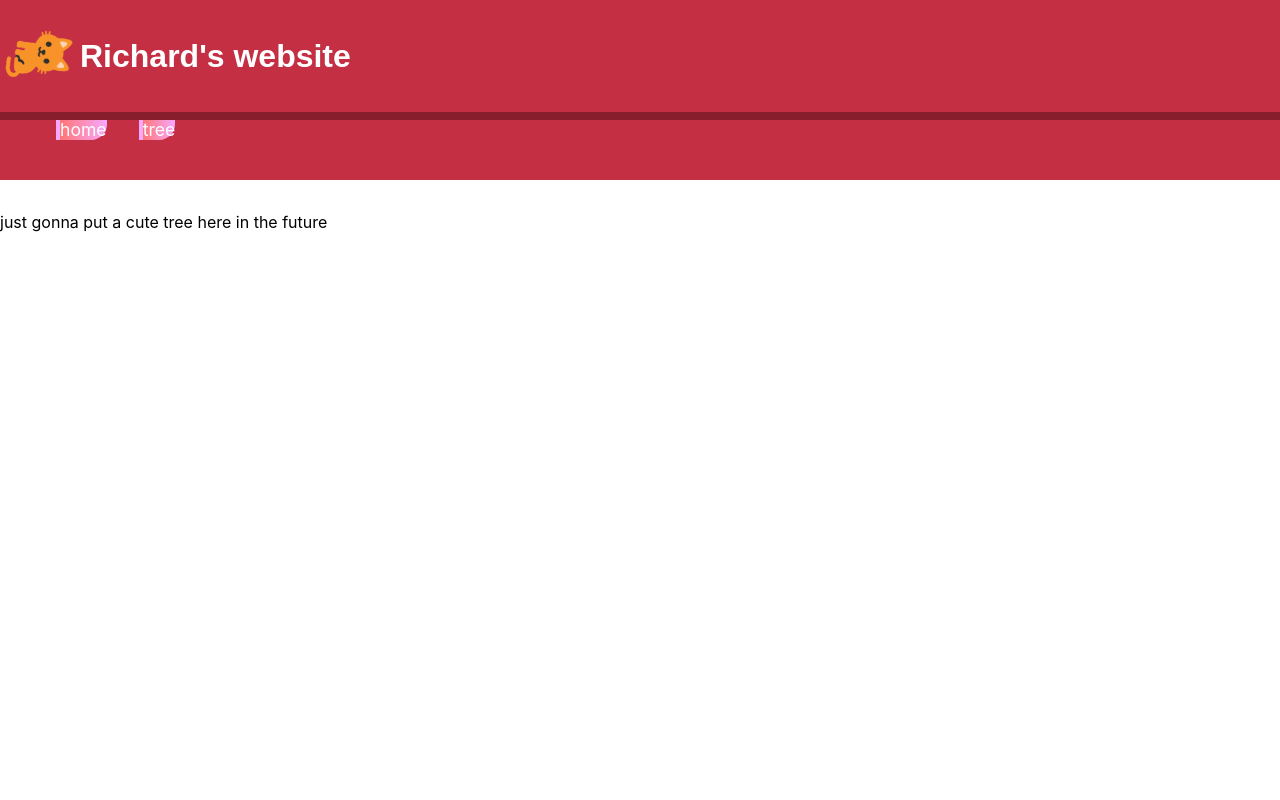
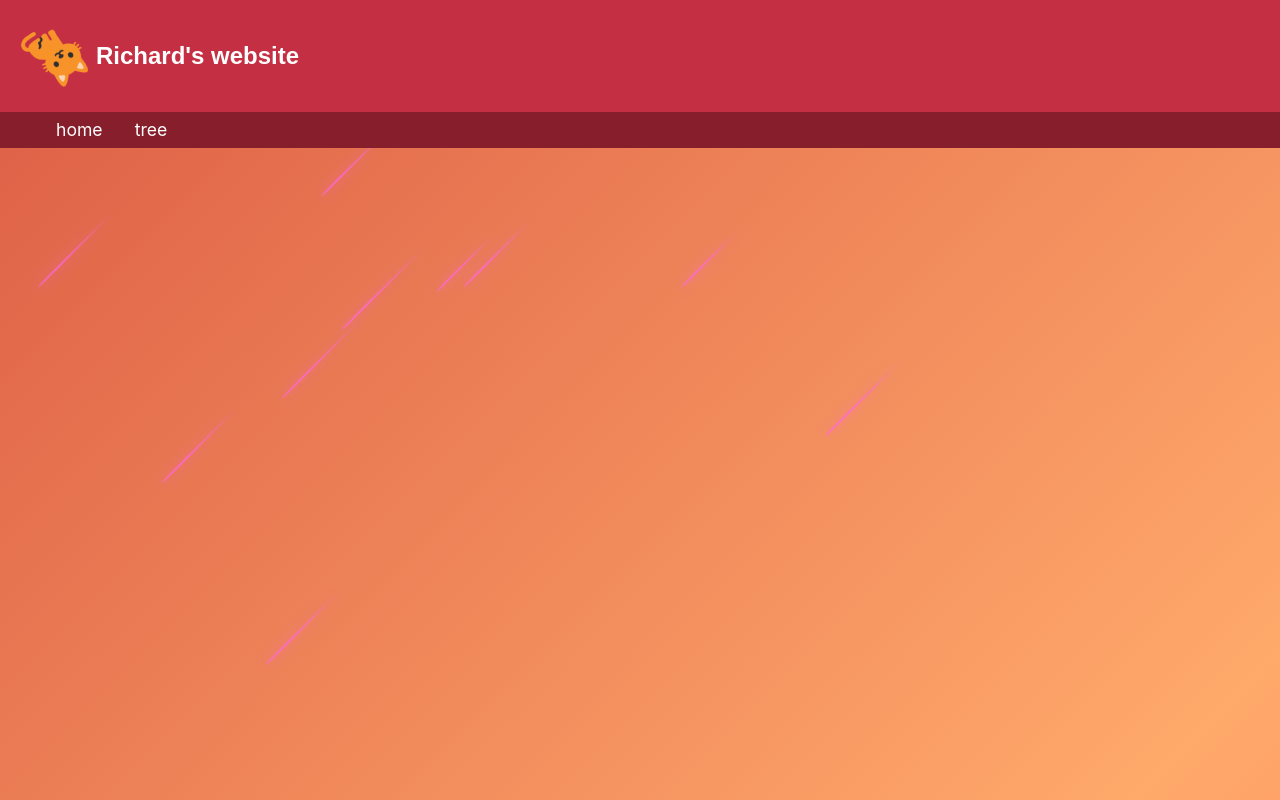
Before and after one commit to richardwzp/personal-website, a React (Create React App) app: page /tree in a window 1280 px wide. Shown: the top 800 px of the page. Built offline with nearby package versions, Linux system fonts and the light colour scheme; the HTML template or start-up script is replaced by a standard one.

Commit message:
added a background, color is debatable and the stars are pretty, but quite taxing and mess with the layout

```diff
--- a/src/App.css
+++ b/src/App.css
@@ -1,5 +1,10 @@
 .App {
   text-align: center;
+  position: absolute;
+  width: 100%;
+  height: 100%;
+  top:0; left:0; right:0;
+  z-index: 8;
 }
 
 .App-logo {
--- a/src/components/nav_elements/navbar.css
+++ b/src/components/nav_elements/navbar.css
@@ -5,15 +5,16 @@
 flex-direction: column;
 justify-content: center;
 align-items: baseline;
-padding: 1em;
-margin-bottom: 2em;
 padding-left: 0px;
 padding-right: 0px;
-background-color: #c42f43;
 color: #fff
 }
-
-.nav-title h1 {
+.nav-title {
+    padding: 1em;
+    width: 100%;
+background-color: #c42f43;
+}
+.nav-title h2 {
     font-family: Chalkduster, fantasy
 }
 
@@ -33,14 +34,17 @@
     margin-right: 0px;
 }
 .navbar-jump ul {
-    border-top: 0.5em solid #fff;
+    margin: 0em;
+    border-top: 0.5em solid #871e2c;
 /*    background-image: linear-gradient(to bottom, #fff, #c42f43 60%);*/
-    border-color: #871e2c;
+    background-color: #871e2c;
     width: 100%;
     display: flex;
     flex-direction: row;
-    list-style-type: none
+    align-items: center;
+    list-style-type: none;
 }
+
 
 @media (prefers-reduced-motion: no-preference) {
 .title-img {
--- a/src/components/nav_elements/navbar.js
+++ b/src/components/nav_elements/navbar.js
@@ -8,7 +8,7 @@
 	<div className="Title">
 		<div className="nav-title">
 			<img className="title-img" src="kitty.gif" alt="not meaningful"/>
-			<h1> Richard{"'"}s website </ h1>
+			<h2> Richard{"'"}s website </ h2>
 		</ div>
 		<div className="navbar-jump">
 		 <ul>
--- a/src/components/nav_elements/tab.css
+++ b/src/components/nav_elements/tab.css
@@ -2,22 +2,20 @@
 
 .nav-element {
     float: left;
+    align-items: center;
     margin: 0.5em 1em;
     margin-top: 0px;
-    background: linear-gradient(to right, #ff7575, #f8a8ff);
-    border-left: 4px solid;
 /*    border-image: linear-gradient(to bottom right, #fff, #ff1717) 1;*/
-    border-color: rgba(248, 168, 255, 30);
-    border-bottom-right-radius: 1em 1em;
-    background-clip: content-box, border-box;
     transition: all 0.35s ease-in-out;
 
 }
 
 .priv-nav-link {
     text-decoration: none;
+    align-items: center;
     color: white ;
     font-size: 110%;
+    border-bottom: 4px solid transparent;
     line-height: 17px;
     height: 35px;
     width: 80px;
@@ -26,13 +24,21 @@
 }
 .nav-element:hover {
     transform: scale(1.2) perspective(1px);
+    transform-origin: left ;
     transition:transform 0.35s
 }
-.priv-nav-link:hover {
-    transform: scale(1.2) perspective(1px);
-    transition:transform 0.35s;
-    color: black
-}
+
 .priv-nav-link:focus {
     color: white;
+    border-color: #fff;
+    transform: scale(1.2);
 }
+.priv-nav-link:hover {
+    border-color: #ff63e2;
+/*    background: linear-gradient(to right, #ff7575, #f8a8ff);
+    border-color: rgba(248, 168, 255, 30);
+    border-bottom-right-radius: 1em 1em;
+    background-clip: content-box, border-box;*/
+    color: #fff;
+    transition:transform 0.35s;
+}
--- /dev/null
+++ b/src/pages/blueprint.css
@@ -0,0 +1,19 @@
+.default-background {
+    width: 100%;
+    height: 100em;
+    background: linear-gradient(-45deg, #ff0f33, #ffa96b, #ba111f, #ffe77a);
+    background-size: 400% 400%;
+    animation: gradient 15s ease infinite;
+
+}
+@keyframes gradient {
+    0% {
+        background-position: 0% 50%;
+    }
+    50% {
+        background-position: 100% 50%;
+    }
+    100% {
+        background-position: 0% 50%;
+    }
+}
--- /dev/null
+++ b/src/pages/blueprint.js
@@ -0,0 +1,27 @@
+import React from 'react';
+import './blueprint.css';
+import './star-animation.css';
+// https://www.sliderrevolution.com/resources/css-animated-background/
+// https://codepen.io/alphardex/pen/RwrVoeL
+/**
+ * create a blueprint background for all pages, with animation
+ * */
+class BluePrint extends React.Component {
+
+render() {
+
+
+    return (
+	<div class="default-background">
+	    {this.props.children}
+	    <div class="stars">
+		{Array.from(Array(50)).map(
+		    _ => (<div class="star"> </div>))}
+	    </div>
+	</ div>
+    );
+}
+}
+
+
+export default BluePrint;
--- a/src/pages/main.js
+++ b/src/pages/main.js
@@ -2,12 +2,16 @@
 import { Routes, Route } from 'react-router-dom';
 import Tree from './tree';
 import Home from './home';
+import BluePrint from './blueprint';
+
 function Main() {
     return (
+    <BluePrint>
     <Routes> {/* The Switch decides which component to show based on the current URL.*/}
       <Route exact path='/' element={<Home/>}></Route>
       <Route exact path='/tree' element={<Tree/>}></Route>
     </Routes>
+    </BluePrint>
   );
 }
 
--- /dev/null
+++ b/src/pages/star-animation.css
@@ -0,0 +1,386 @@
+.default-background {
+  display: flex;
+  justify-content: center;
+  align-items: center;
+  min-height: 100vh;
+  position: relative;
+/*  background: radial-gradient(ellipse at bottom, #0d1d31 0%, #0c0d13 100%);*/
+  overflow: hidden;
+  z-index: 9;
+}
+
+.stars {
+  position: relative;
+  top: 0;
+  left: 0;
+  width: 100%;
+  height: 120%;
+  transform: rotate(-45deg);
+}
+
+.star {
+  --star-color: #ff66e3;
+  --star-tail-length: 6em;
+  --star-tail-height: 2px;
+  --star-width: calc(var(--star-tail-length) / 6);
+  --fall-duration: 9s;
+  --tail-fade-duration: var(--fall-duration);
+  position: absolute;
+  top: var(--top-offset);
+  left: 0;
+  width: var(--star-tail-length);
+  height: var(--star-tail-height);
+  color: var(--star-color);
+  background: linear-gradient(45deg, currentColor, transparent);
+  border-radius: 50%;
+  filter: drop-shadow(0 0 6px currentColor);
+  transform: translate3d(104em, 0, 0);
+  animation: fall var(--fall-duration) var(--fall-delay) linear infinite, tail-fade var(--tail-fade-duration) var(--fall-delay) ease-out infinite;
+}
+@media screen and (max-width: 750px) {
+  .star {
+    animation: fall var(--fall-duration) var(--fall-delay) linear infinite;
+  }
+}
+.star:nth-child(1) {
+  --star-tail-length: 5.87em;
+  --top-offset: 6.01vh;
+  --fall-duration: 11.126s;
+  --fall-delay: 4.105s;
+}
+.star:nth-child(2) {
+  --star-tail-length: 5.97em;
+  --top-offset: 45.9vh;
+  --fall-duration: 6.866s;
+  --fall-delay: 6.038s;
+}
+.star:nth-child(3) {
+  --star-tail-length: 7.39em;
+  --top-offset: 18.56vh;
+  --fall-duration: 6.738s;
+  --fall-delay: 0.082s;
+}
+.star:nth-child(4) {
+  --star-tail-length: 5.84em;
+  --top-offset: 45.88vh;
+  --fall-duration: 8.803s;
+  --fall-delay: 8.941s;
+}
+.star:nth-child(5) {
+  --star-tail-length: 5.49em;
+  --top-offset: 71.61vh;
+  --fall-duration: 10.324s;
+  --fall-delay: 0.835s;
+}
+.star:nth-child(6) {
+  --star-tail-length: 5.05em;
+  --top-offset: 93.76vh;
+  --fall-duration: 6.23s;
+  --fall-delay: 8.96s;
+}
+.star:nth-child(7) {
+  --star-tail-length: 6.66em;
+  --top-offset: 28.25vh;
+  --fall-duration: 7.088s;
+  --fall-delay: 0.923s;
+}
+.star:nth-child(8) {
+  --star-tail-length: 7em;
+  --top-offset: 93.62vh;
+  --fall-duration: 10.594s;
+  --fall-delay: 0.248s;
+}
+.star:nth-child(9) {
+  --star-tail-length: 6.7em;
+  --top-offset: 11.47vh;
+  --fall-duration: 8.752s;
+  --fall-delay: 9.207s;
+}
+.star:nth-child(10) {
+  --star-tail-length: 5.12em;
+  --top-offset: 97.69vh;
+  --fall-duration: 8.004s;
+  --fall-delay: 4.054s;
+}
+.star:nth-child(11) {
+  --star-tail-length: 6.02em;
+  --top-offset: 8.71vh;
+  --fall-duration: 11.406s;
+  --fall-delay: 8.781s;
+}
+.star:nth-child(12) {
+  --star-tail-length: 6.6em;
+  --top-offset: 0.43vh;
+  --fall-duration: 9.26s;
+  --fall-delay: 8.004s;
+}
+.star:nth-child(13) {
+  --star-tail-length: 5.44em;
+  --top-offset: 11.41vh;
+  --fall-duration: 9.684s;
+  --fall-delay: 1.952s;
+}
+.star:nth-child(14) {
+  --star-tail-length: 6.08em;
+  --top-offset: 82.4vh;
+  --fall-duration: 6.061s;
+  --fall-delay: 7.989s;
+}
+.star:nth-child(15) {
+  --star-tail-length: 6.79em;
+  --top-offset: 36.56vh;
+  --fall-duration: 7.967s;
+  --fall-delay: 4.379s;
+}
+.star:nth-child(16) {
+  --star-tail-length: 5.72em;
+  --top-offset: 25.25vh;
+  --fall-duration: 9.332s;
+  --fall-delay: 5.097s;
+}
+.star:nth-child(17) {
+  --star-tail-length: 5.51em;
+  --top-offset: 94.86vh;
+  --fall-duration: 10.047s;
+  --fall-delay: 1.572s;
+}
+.star:nth-child(18) {
+  --star-tail-length: 6.48em;
+  --top-offset: 2.36vh;
+  --fall-duration: 10.071s;
+  --fall-delay: 7.601s;
+}
+.star:nth-child(19) {
+  --star-tail-length: 6.06em;
+  --top-offset: 29.23vh;
+  --fall-duration: 10.743s;
+  --fall-delay: 1.355s;
+}
+.star:nth-child(20) {
+  --star-tail-length: 6.81em;
+  --top-offset: 90.99vh;
+  --fall-duration: 11.083s;
+  --fall-delay: 5.473s;
+}
+.star:nth-child(21) {
+  --star-tail-length: 6.86em;
+  --top-offset: 11.79vh;
+  --fall-duration: 7.617s;
+  --fall-delay: 9.57s;
+}
+.star:nth-child(22) {
+  --star-tail-length: 5.93em;
+  --top-offset: 24.76vh;
+  --fall-duration: 8.853s;
+  --fall-delay: 2.631s;
+}
+.star:nth-child(23) {
+  --star-tail-length: 6.4em;
+  --top-offset: 92.54vh;
+  --fall-duration: 9.829s;
+  --fall-delay: 9.792s;
+}
+.star:nth-child(24) {
+  --star-tail-length: 6.05em;
+  --top-offset: 16.45vh;
+  --fall-duration: 9.062s;
+  --fall-delay: 7.896s;
+}
+.star:nth-child(25) {
+  --star-tail-length: 6.49em;
+  --top-offset: 7.72vh;
+  --fall-duration: 7.742s;
+  --fall-delay: 2.933s;
+}
+.star:nth-child(26) {
+  --star-tail-length: 6.12em;
+  --top-offset: 32.5vh;
+  --fall-duration: 10.836s;
+  --fall-delay: 9.867s;
+}
+.star:nth-child(27) {
+  --star-tail-length: 7.05em;
+  --top-offset: 9.87vh;
+  --fall-duration: 6.818s;
+  --fall-delay: 8.454s;
+}
+.star:nth-child(28) {
+  --star-tail-length: 6.89em;
+  --top-offset: 79.13vh;
+  --fall-duration: 7.342s;
+  --fall-delay: 8.866s;
+}
+.star:nth-child(29) {
+  --star-tail-length: 5.54em;
+  --top-offset: 46.39vh;
+  --fall-duration: 8.827s;
+  --fall-delay: 9.856s;
+}
+.star:nth-child(30) {
+  --star-tail-length: 6.59em;
+  --top-offset: 99.58vh;
+  --fall-duration: 10.278s;
+  --fall-delay: 9.85s;
+}
+.star:nth-child(31) {
+  --star-tail-length: 7.36em;
+  --top-offset: 69.78vh;
+  --fall-duration: 10.253s;
+  --fall-delay: 9.775s;
+}
+.star:nth-child(32) {
+  --star-tail-length: 7.01em;
+  --top-offset: 96.26vh;
+  --fall-duration: 7.262s;
+  --fall-delay: 4.155s;
+}
+.star:nth-child(33) {
+  --star-tail-length: 5.93em;
+  --top-offset: 30.18vh;
+  --fall-duration: 8.247s;
+  --fall-delay: 6.738s;
+}
+.star:nth-child(34) {
+  --star-tail-length: 5.47em;
+  --top-offset: 66.03vh;
+  --fall-duration: 7.046s;
+  --fall-delay: 2.012s;
+}
+.star:nth-child(35) {
+  --star-tail-length: 6.65em;
+  --top-offset: 8.28vh;
+  --fall-duration: 9.327s;
+  --fall-delay: 3.946s;
+}
+.star:nth-child(36) {
+  --star-tail-length: 6.61em;
+  --top-offset: 61.73vh;
+  --fall-duration: 11.755s;
+  --fall-delay: 2.253s;
+}
+.star:nth-child(37) {
+  --star-tail-length: 7.11em;
+  --top-offset: 39.64vh;
+  --fall-duration: 9.478s;
+  --fall-delay: 4.292s;
+}
+.star:nth-child(38) {
+  --star-tail-length: 6.91em;
+  --top-offset: 28.12vh;
+  --fall-duration: 10.379s;
+  --fall-delay: 0.101s;
+}
+.star:nth-child(39) {
+  --star-tail-length: 6.37em;
+  --top-offset: 12.65vh;
+  --fall-duration: 8.819s;
+  --fall-delay: 1.752s;
+}
+.star:nth-child(40) {
+  --star-tail-length: 7.06em;
+  --top-offset: 87.01vh;
+  --fall-duration: 9.202s;
+  --fall-delay: 8.537s;
+}
+.star:nth-child(41) {
+  --star-tail-length: 5.37em;
+  --top-offset: 80.51vh;
+  --fall-duration: 9.315s;
+  --fall-delay: 9.478s;
+}
+.star:nth-child(42) {
+  --star-tail-length: 7.44em;
+  --top-offset: 38.87vh;
+  --fall-duration: 9.076s;
+  --fall-delay: 4.842s;
+}
+.star:nth-child(43) {
+  --star-tail-length: 6.25em;
+  --top-offset: 68.56vh;
+  --fall-duration: 8.497s;
+  --fall-delay: 2.735s;
+}
+.star:nth-child(44) {
+  --star-tail-length: 5.08em;
+  --top-offset: 73.94vh;
+  --fall-duration: 7.439s;
+  --fall-delay: 2.347s;
+}
+.star:nth-child(45) {
+  --star-tail-length: 5.87em;
+  --top-offset: 89.37vh;
+  --fall-duration: 6.159s;
+  --fall-delay: 4.128s;
+}
+.star:nth-child(46) {
+  --star-tail-length: 5.02em;
+  --top-offset: 65.14vh;
+  --fall-duration: 8.625s;
+  --fall-delay: 6.1s;
+}
+.star:nth-child(47) {
+  --star-tail-length: 7.1em;
+  --top-offset: 46.64vh;
+  --fall-duration: 9.67s;
+  --fall-delay: 8.032s;
+}
+.star:nth-child(48) {
+  --star-tail-length: 5.98em;
+  --top-offset: 25.06vh;
+  --fall-duration: 6.323s;
+  --fall-delay: 9.107s;
+}
+.star:nth-child(49) {
+  --star-tail-length: 5.11em;
+  --top-offset: 43.92vh;
+  --fall-duration: 11.702s;
+  --fall-delay: 4.38s;
+}
+.star:nth-child(50) {
+  --star-tail-length: 6.16em;
+  --top-offset: 4.33vh;
+  --fall-duration: 8.606s;
+  --fall-delay: 7.278s;
+}
+.star::before, .star::after {
+  position: relative;
+  content: "";
+  top: 0em;
+  left: calc(var(--star-width) / -2);
+  width: var(--star-width);
+  height: 100%;
+  background: linear-gradient(45deg, transparent, currentColor, transparent);
+  border-radius: inherit;
+  animation: blink 2s linear infinite;
+}
+.star::before {
+  transform: rotate(45deg);
+}
+.star::after {
+  transform: rotate(-45deg);
+}
+
+@keyframes fall {
+  to {
+    transform: translate3d(-30em, 0, 0);
+  }
+}
+@keyframes tail-fade {
+  0%, 50% {
+    width: var(--star-tail-length);
+    opacity: 1;
+  }
+  70%, 80% {
+    width: 0;
+    opacity: 0.4;
+  }
+  100% {
+    width: 0;
+    opacity: 0;
+  }
+}
+@keyframes blink {
+  50% {
+    opacity: 0.6;
+  }
+}
--- a/src/pages/tree.js
+++ b/src/pages/tree.js
@@ -1,7 +1,7 @@
 import React from 'react'
 function Tree() {
     return (<div className="Tree">
-	just gonna put a cute tree here in the future </ div>)
+	</ div>)
 }
 
 export default Tree;
```
